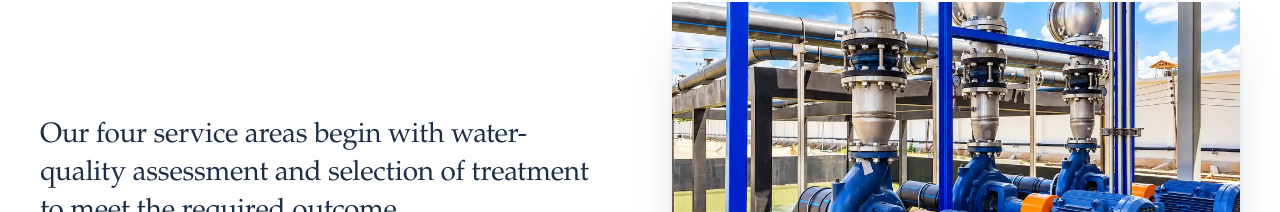
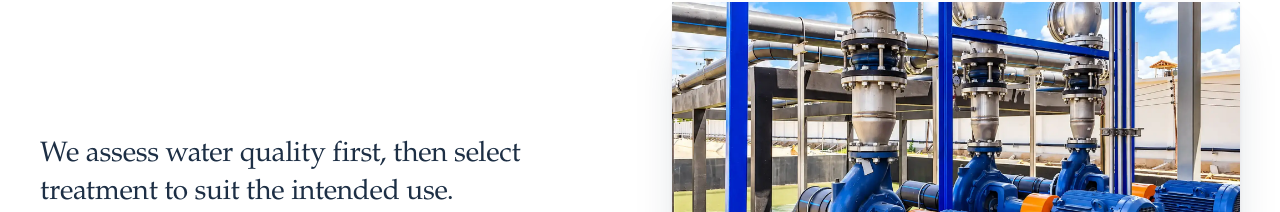
Before and after one commit to xconversionlab/unisys-enviro-tech, a Next.js app: page /about in a window 1280 px wide. Shown: the part 588-800 px from the top of the page. Built offline with nearby package versions, Linux system fonts and the light colour scheme; no server answers.

Commit message:
Clarify About page metadata and company statement

```diff
--- a/src/app/about/page.tsx
+++ b/src/app/about/page.tsx
@@ -12,7 +12,7 @@ import { siteImages } from "@/data/site-images";
 export const metadata: Metadata = {
   title: "About Us",
   description:
-    "About UNISYS ENVIRO TECH PVT. LTD., a Chennai water resource technology company, and the company's profile and certificates.",
+    "Company profile, services, and certificate information for UNISYS ENVIRO TECH PVT. LTD. in Chennai, Tamil Nadu.",
   alternates: { canonical: "/about" },
 };
 
@@ -45,7 +45,7 @@ export default function AboutUsPage() {
           <div className="grid items-center gap-12 lg:grid-cols-12 lg:gap-16">
             <Reveal className="lg:col-span-6">
               <p className="font-display text-[1.5rem] font-normal leading-[1.35] tracking-[-0.01em] text-navy-800 md:text-[1.75rem]">
-                Our four service areas begin with water-quality assessment and selection of treatment to meet the required outcome.
+                We assess water quality first, then select treatment to suit the intended use.
               </p>
             </Reveal>
             <Reveal delay={120} className="lg:col-span-6">
```
